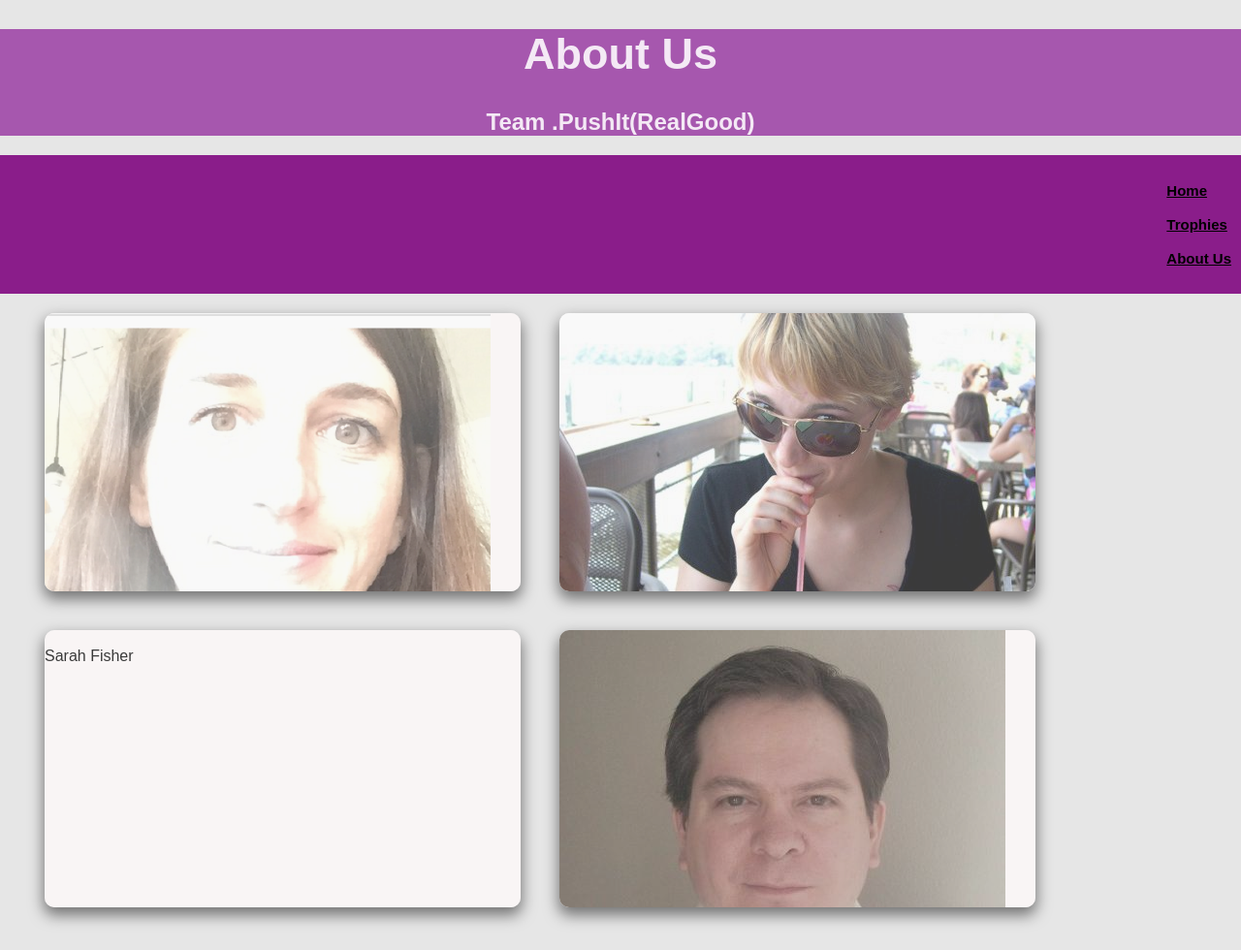
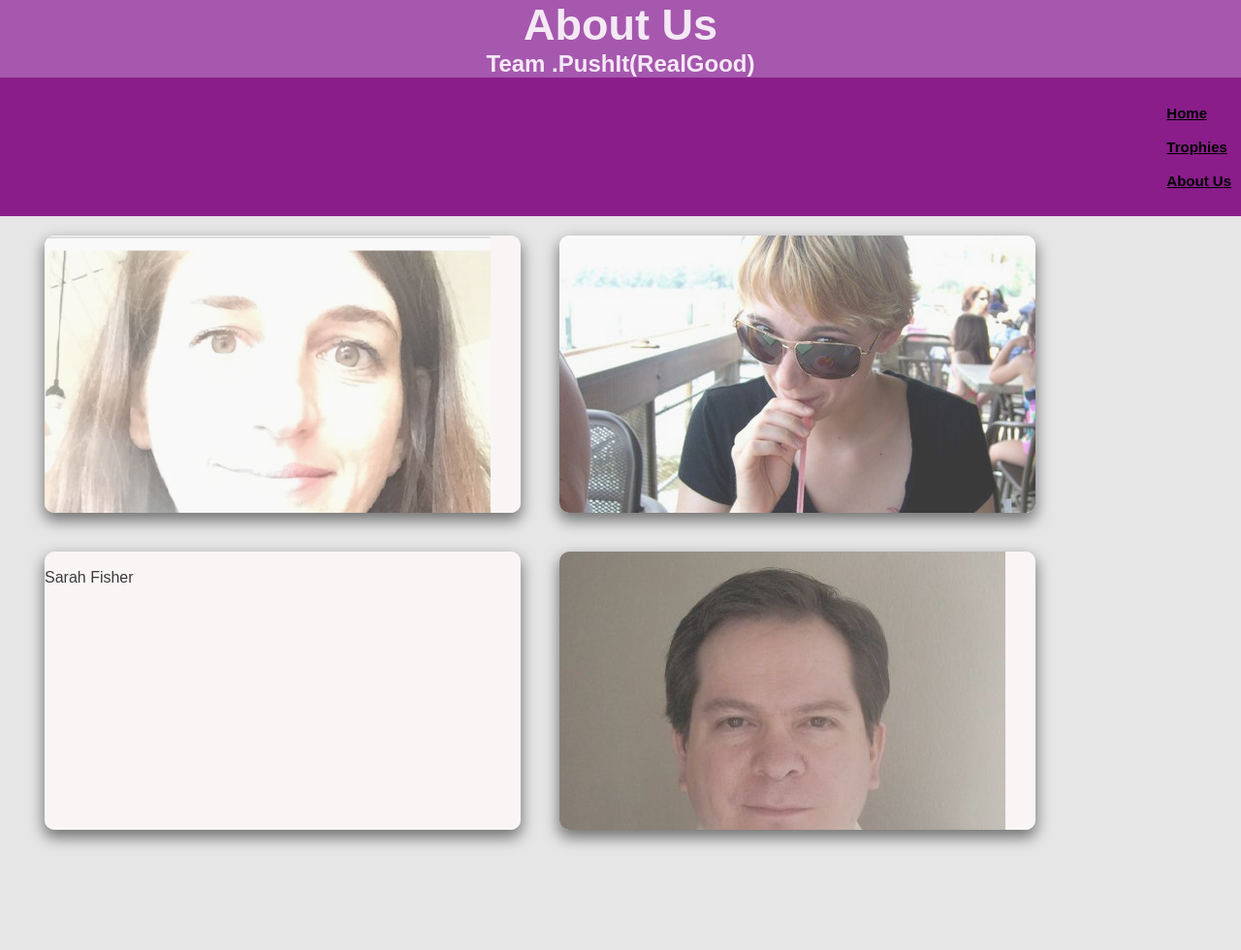
Before and after one commit to group-project-201-d49/Adulting_101, a plain HTML site: page about-us.html in a window 1280 px wide. Shown: the whole page at 97% size. After the commit the page ends 900 px from the top, so only its background shows below. Drawn offline with Linux system fonts and the light colour scheme.

Commit message:
about us styling

```diff
--- a/about-us.html
+++ b/about-us.html
@@ -85,7 +85,7 @@
               <figcaption>Jonathan Kimball</figcaption>
             </div>
             <div class="back">
-              <p>Jon... lorem</p>
+              <p></p>
             </div>
           </div>
         </div>
--- a/stylesheets/about-us.css
+++ b/stylesheets/about-us.css
@@ -2,8 +2,13 @@
     box-sizing: border-box;
 }
 
+h1 {
+    margin: 0;
+}
+
 h2 {
     text-align: center;
+    margin: 0;
 
 }
 
```
